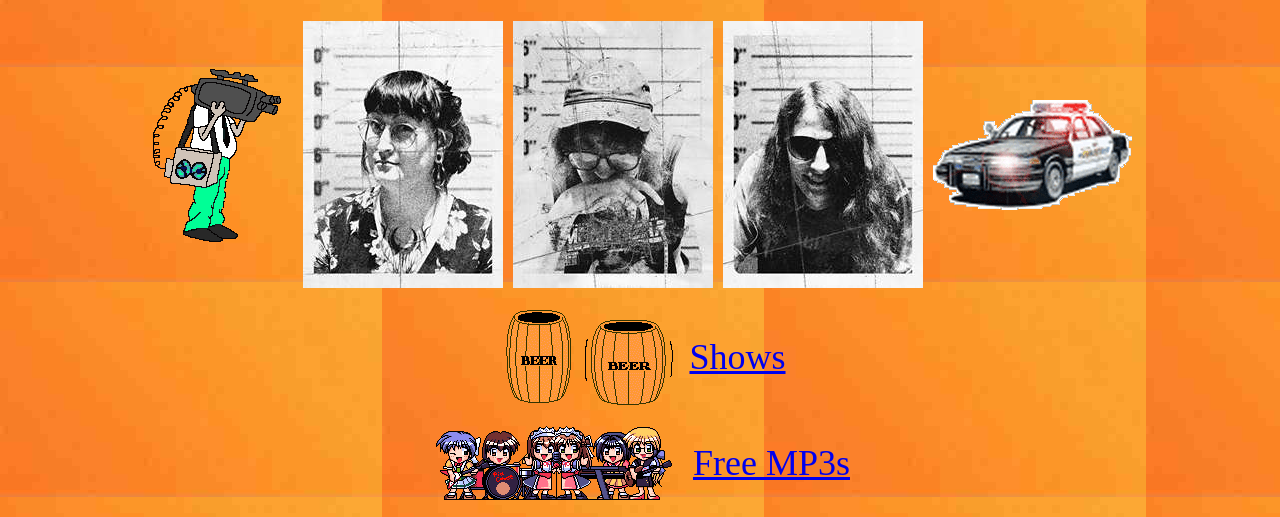
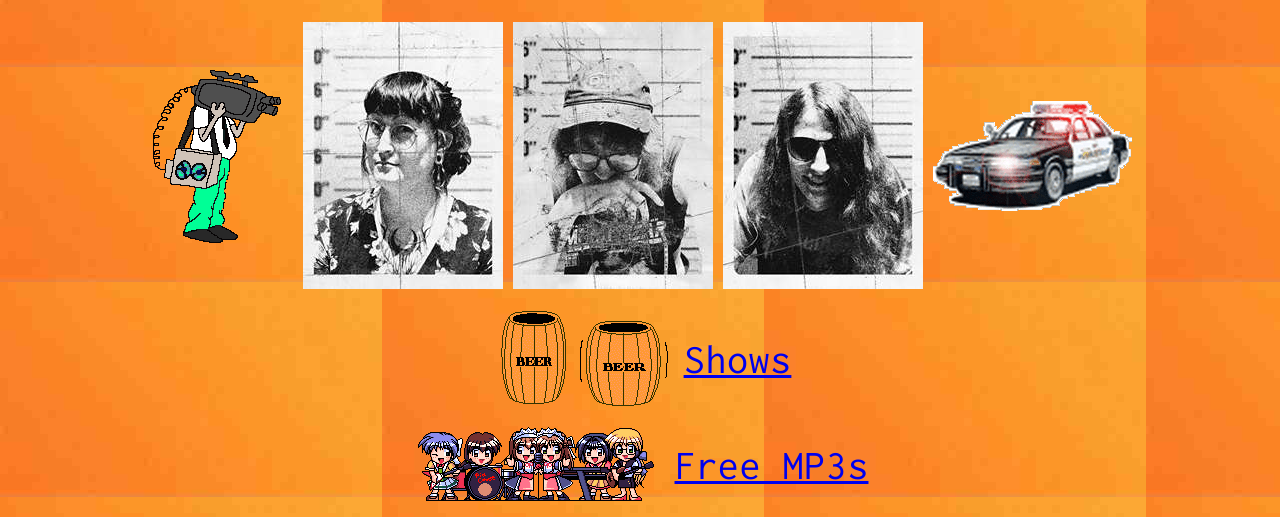
Before and after one commit to vimlena/celebrityduis, a plain HTML site: page index.html in a window 1280 px wide. Shown: the part 148-665 px from the top of the page. Drawn offline with Linux system fonts and the light colour scheme.

Commit message:
Update fonts

```diff
--- a/css/stylesheet.css
+++ b/css/stylesheet.css
@@ -11,7 +11,7 @@
 body {
     background-image: url(../img/background-tile.jpg);
     background-repeat: repeat;
-    font-family: "Times New Roman", Times, serif;
+    font-family: "Inconsolata LGC", "Consolas", "Coutier New", "Courier", monospace;
     margin: 0 auto;
     text-align: left;
 }
@@ -75,3 +75,37 @@ main {
 .rainbow-heart {
     display: inline;
 }
+
+/* Fonts */
+
+@font-face {
+    font-display: swap;
+    font-family: "Inconsolata LGC";
+    font-style: normal;
+    font-weight: 400;
+    src: url("../fonts/Inconsolata-LGC.woff2") format("woff2");
+}
+
+@font-face {
+    font-display: swap;
+    font-family: "Inconsolata LGC";
+    font-style: normal;
+    font-weight: 700;
+    src: url("../fonts/Inconsolata-LGC-Bold.woff2") format("woff2");
+}
+
+@font-face {
+    font-display: swap;
+    font-family: "Inconsolata LGC";
+    font-style: italic;
+    font-weight: 400;
+    src: url("../fonts/Inconsolata-LGC-Italic.woff2") format("woff2");
+}
+
+@font-face {
+    font-display: swap;
+    font-family: "Inconsolata LGC";
+    font-style: italic;
+    font-weight: 700;
+    src: url("../fonts/Inconsolata-LGC-BoldItalic.woff2") format("woff2");
+}
```
Also changed, not shown: fonts/Inconsolata-LGC-Bold.woff2 (added), fonts/Inconsolata-LGC-BoldItalic.woff2 (added), fonts/Inconsolata-LGC-Italic.woff2 (added), fonts/Inconsolata-LGC.woff2 (added).
